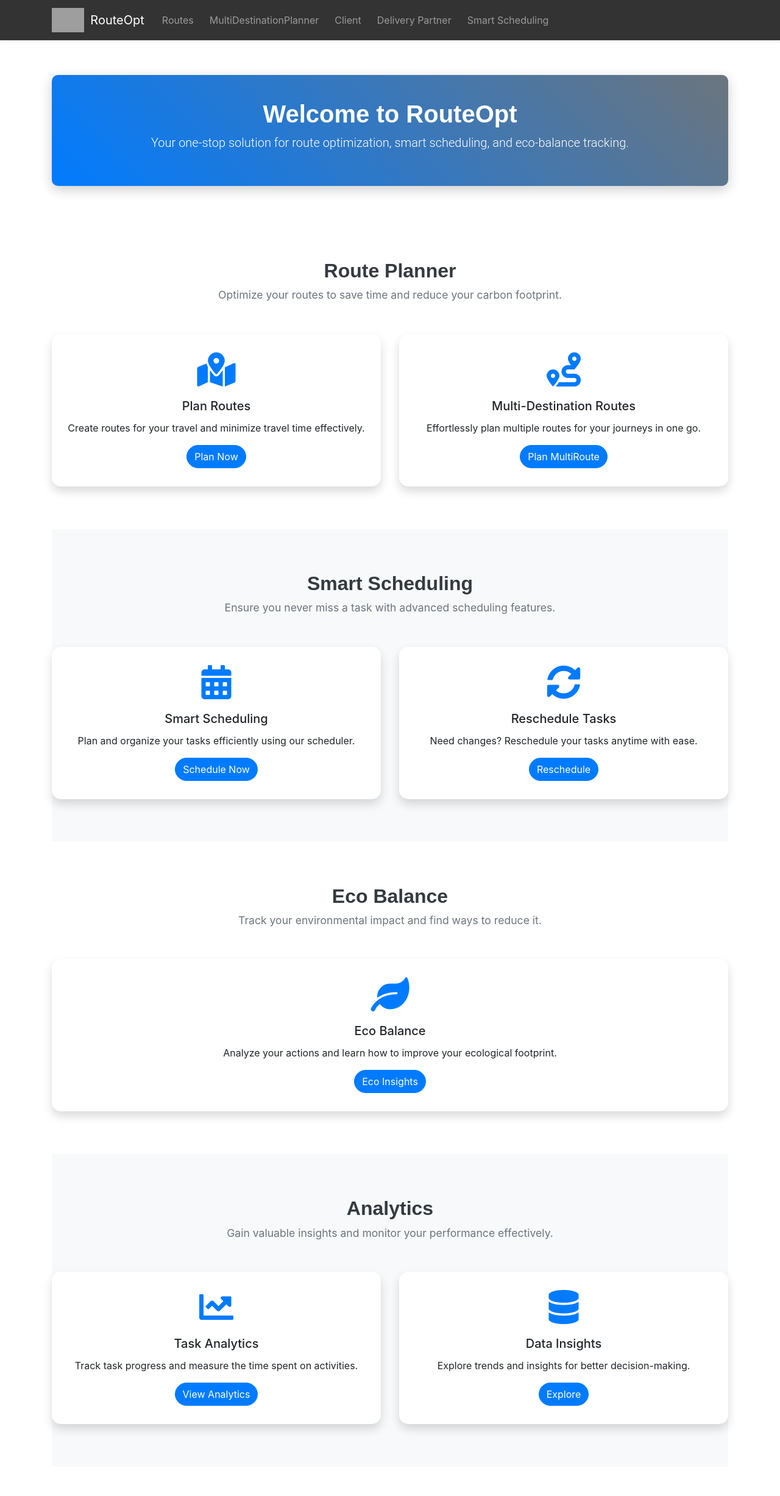
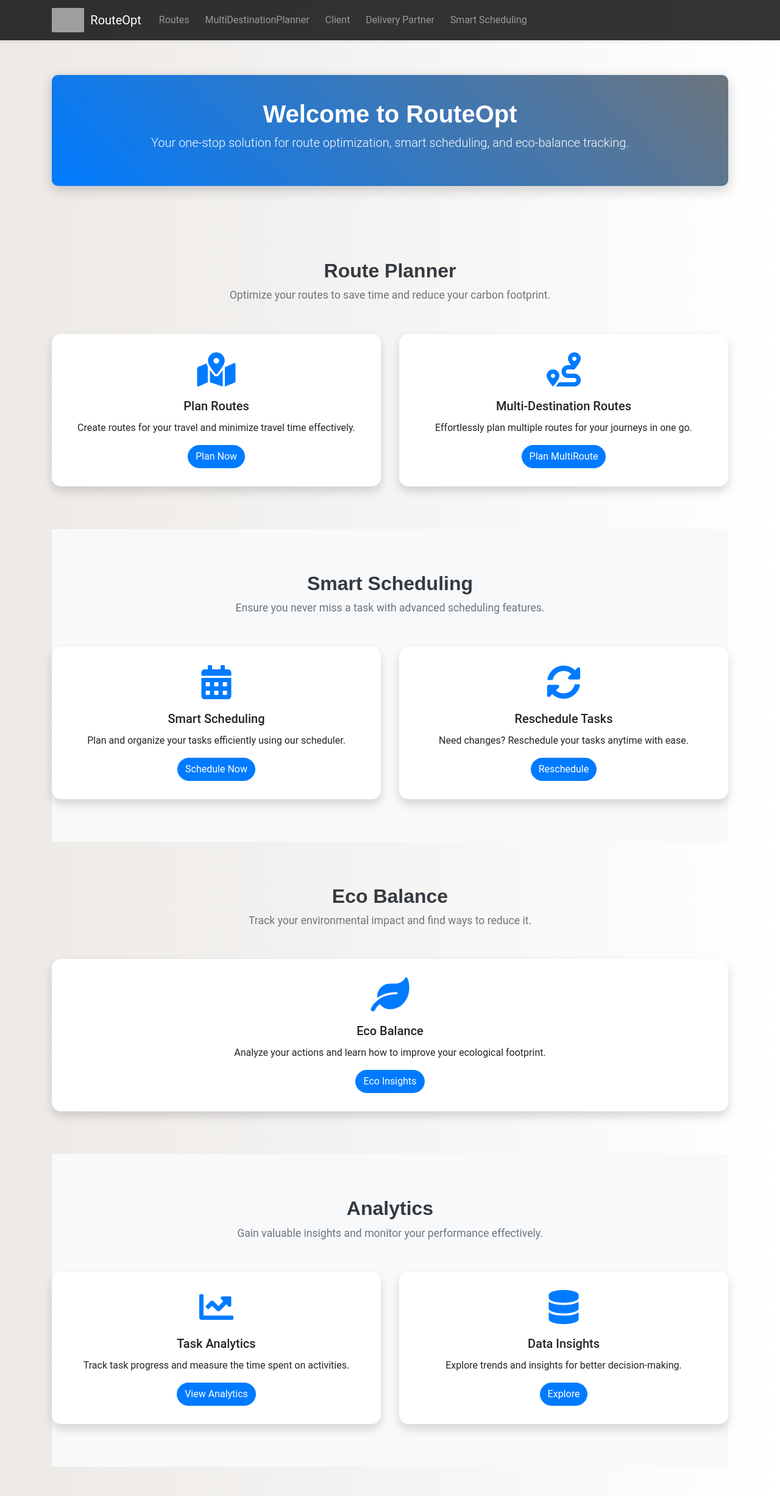
Before and after one commit to diva3501/DCR, a Flask app: page /routeCalculator in a window 1280 px wide. Shown: the whole page at 61% size. Run offline with Flask 3, Linux system fonts and the light colour scheme; some libraries are stand-ins or nearby versions; grey boxes are pictures that could not be loaded.

Commit message:
Background constant

```diff
--- a/DynamicRouteOptimizationProject/templates/dashboard.html
+++ b/DynamicRouteOptimizationProject/templates/dashboard.html
@@ -8,6 +8,10 @@
   <link rel="stylesheet" href="https://stackpath.bootstrapcdn.com/bootstrap/4.5.2/css/bootstrap.min.css">
   <link rel="stylesheet" href="https://cdnjs.cloudflare.com/ajax/libs/font-awesome/5.15.4/css/all.min.css">
   <style>
+    body {
+      background: linear-gradient(to right, #ece9e6, #ffffff);
+      font-family: "Roboto", sans-serif;
+    }
     .dashboard-header {
       background: linear-gradient(45deg, #007bff, #6c757d);
       border-radius: 10px;
```
Also changed, not shown: DynamicRouteOptimizationProject/templates/client.html (+4 -5 lines).
